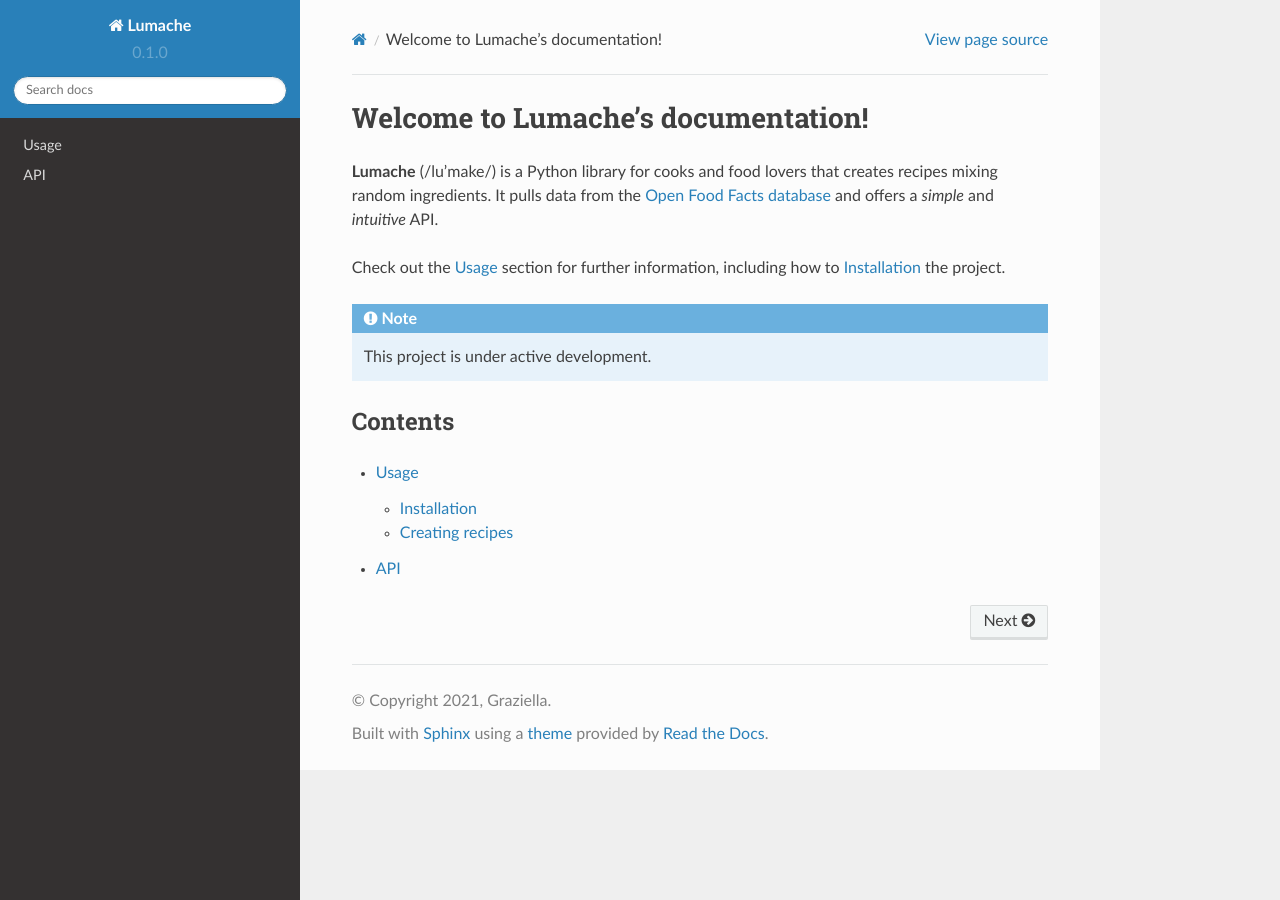
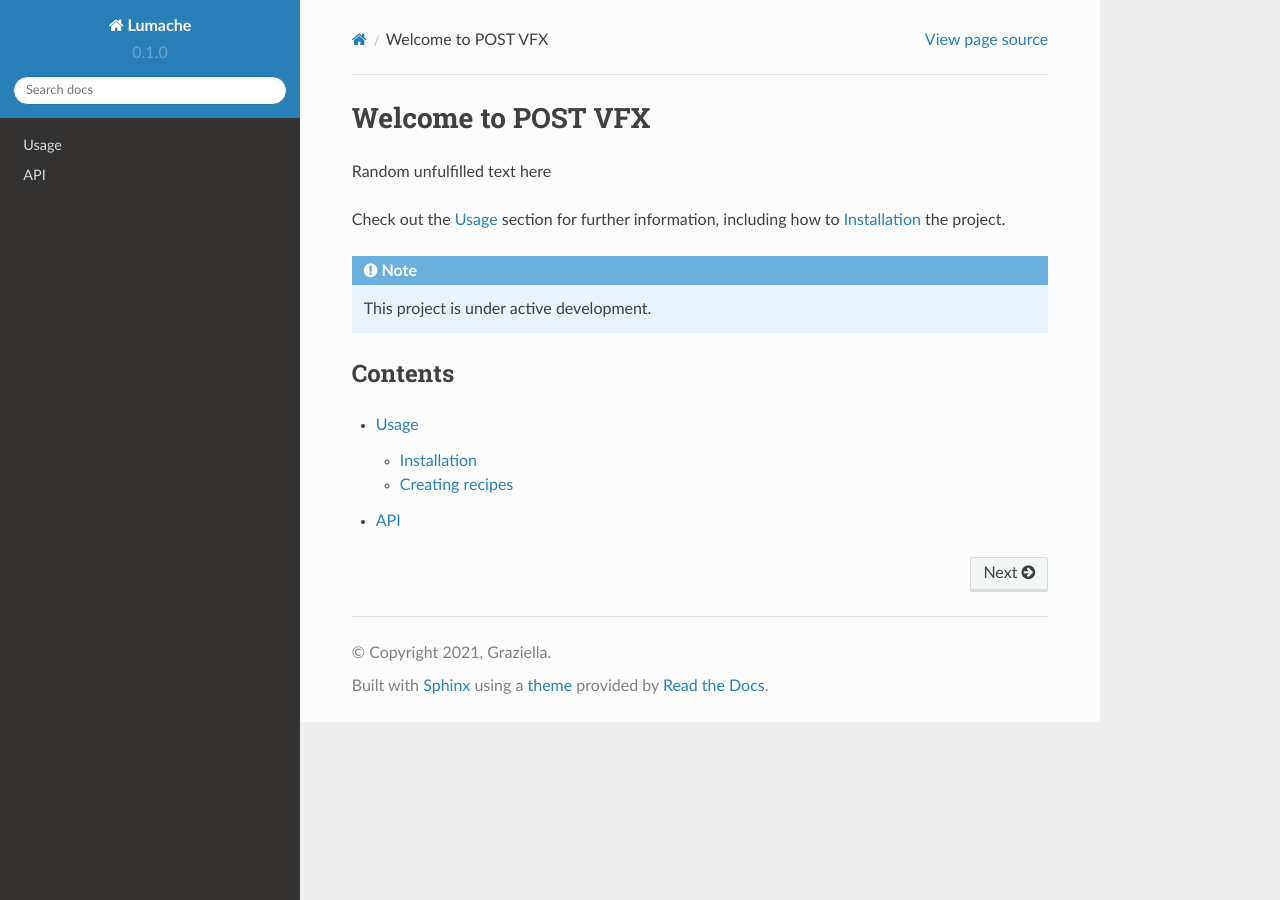
Before and after one commit to douglasrenn/VFX-POST, a Sphinx documentation site: the page built from docs/source/index.rst, in a window 1280 px wide. Built offline with Sphinx 7.4.7 and the Read the Docs theme 2.0.0, drawn with Linux system fonts in a browser that asks for light colours.

Commit message:
Update index.rst

```diff
--- a/docs/source/index.rst
+++ b/docs/source/index.rst
@@ -1,10 +1,7 @@
-Welcome to Lumache's documentation!
+Welcome to POST VFX
 ===================================
 
-**Lumache** (/lu'make/) is a Python library for cooks and food lovers
-that creates recipes mixing random ingredients.
-It pulls data from the `Open Food Facts database <https://world.openfoodfacts.org/>`_
-and offers a *simple* and *intuitive* API.
+Random unfulfilled text here
 
 Check out the :doc:`usage` section for further information, including
 how to :ref:`installation` the project.
```
